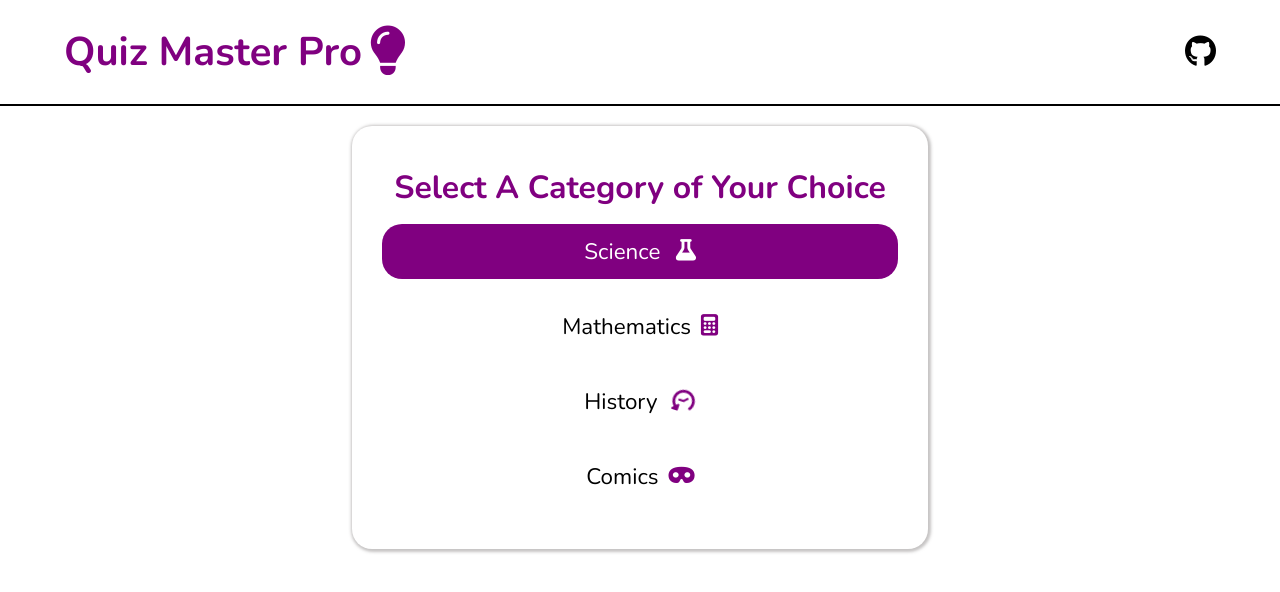
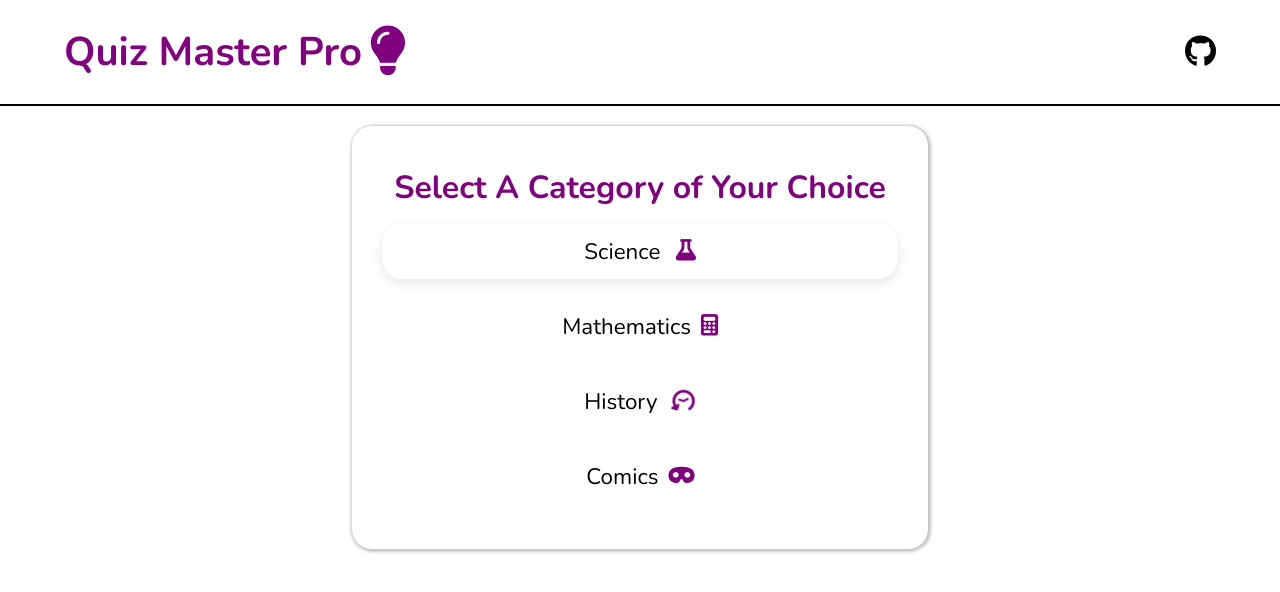
Before and after one commit to chrismbah/Quiz-Master, a React (Vite) app: page / in a window 1280 px wide. In both pictures the pointer is over the button "Science". Shown: the top 592 px of the page. Built offline with nearby package versions, Linux system fonts and the light colour scheme.

Commit message:
Added transition property for smoother design

```diff
--- a/src/components/Category/Category.css
+++ b/src/components/Category/Category.css
@@ -10,17 +10,13 @@
     font-size:1.4rem;
     cursor:pointer;
     border-radius: 20px;
-    transition:.1s ease;
+    transition:.2s ease;
 
 }
 .select-options button:hover{
-    background-color: purple;
-    color: white;
+  box-shadow: rgba(0, 0, 0, 0.1) 0px 4px 12px;
+}
 
-}
-.select-options button:hover i{
-    color: white;
-}
 .select-options button span{
     margin-right:10px
 }
```
